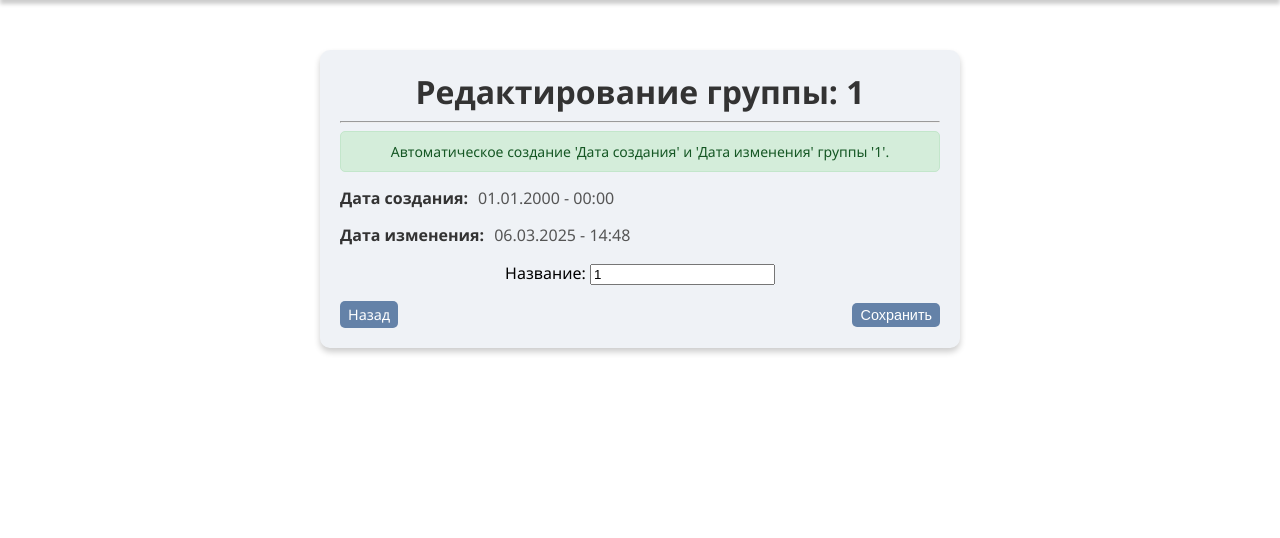
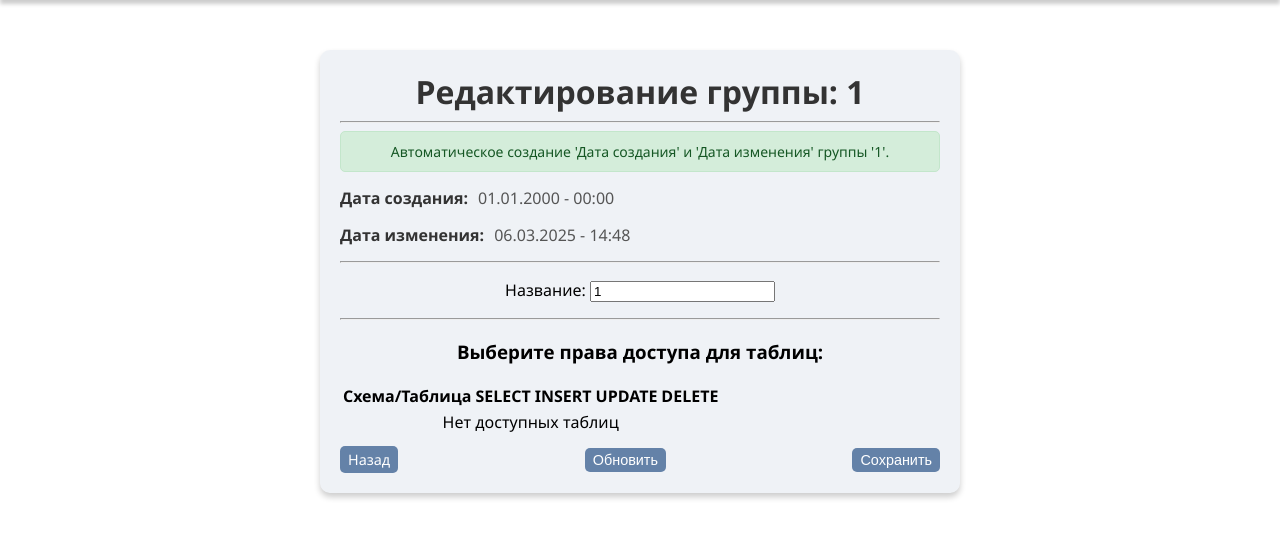
Before and after one commit to OlegEgoism/db_web, a Django app: page /groups_edit/1/ in a window 1280 px wide. Shown: the part 67-605 px from the top of the page. Run offline with Django 5.2, Linux system fonts and the light colour scheme; the visitor is signed in with stand-in values (Sample User, id 1); data comes from the database, SQL or seed files in the repository; parts of the project's set-up code (start-up, migrations or seed data) failed here and were passed over.

Commit message:
Права доступа

```diff
--- a/templates/groups/group_edit.html
+++ b/templates/groups/group_edit.html
@@ -1,5 +1,6 @@
 {% extends 'base.html' %}
 <title>{% block title %}Редактирование группы{% endblock %}</title>
+{% load custom_filters %}
 
 {% block content %}
     <div class="welcome-edit">
@@ -25,13 +26,62 @@
             <span class="info-label">Дата изменения:</span>
             <span class="info-value">{% if group_log.updated_at %} {{ group_log.updated_at|date:"d.m.Y - H:i" }} {% else %}—{% endif %}</span>
         </div>
+        <hr>
+
         <form method="post">
             {% csrf_token %}
             {{ form.as_p }}
+            <hr>
+
+            <!-- Таблицы и права доступа -->
+            <h3>Выберите права доступа для таблиц:</h3>
+            <table class="permissions-table">
+                <thead>
+                <tr>
+                    <th>Схема/Таблица</th>
+                    <th>SELECT</th>
+                    <th>INSERT</th>
+                    <th>UPDATE</th>
+                    <th>DELETE</th>
+                </tr>
+                </thead>
+                <tbody>
+                {% for table in tables %}
+                    <tr>
+                        <td><strong>{{ table }}</strong></td>  <!-- Отображение названия таблицы -->
+                        {% with granted_tables|get_item:table as permissions %}
+                            <td>
+                                <input type="checkbox" name="permissions_{{ table }}" value="SELECT"
+                                       {% if permissions and "SELECT" in permissions %}checked{% endif %}>
+                            </td>
+                            <td>
+                                <input type="checkbox" name="permissions_{{ table }}" value="INSERT"
+                                       {% if permissions and "INSERT" in permissions %}checked{% endif %}>
+                            </td>
+                            <td>
+                                <input type="checkbox" name="permissions_{{ table }}" value="UPDATE"
+                                       {% if permissions and "UPDATE" in permissions %}checked{% endif %}>
+                            </td>
+                            <td>
+                                <input type="checkbox" name="permissions_{{ table }}" value="DELETE"
+                                       {% if permissions and "DELETE" in permissions %}checked{% endif %}>
+                            </td>
+                        {% endwith %}
+                    </tr>
+                {% empty %}
+                    <tr>
+                        <td colspan="5">Нет доступных таблиц</td>
+                    </tr>
+                {% endfor %}
+                </tbody>
+            </table>
+
             <div class="all-btn">
                 <a href="{% url 'group_list' %}" class="btn btn-cancel">Назад</a>
+                <button type="button" class="btn btn-cancel" onclick="location.reload();">Обновить</button>
                 <button type="submit" class="btn btn-save">Сохранить</button>
             </div>
+
         </form>
     </div>
 {% endblock %}
```
Also changed, not shown: db_crp/templatetags/custom_filters.py (added, +20 -0 lines).
